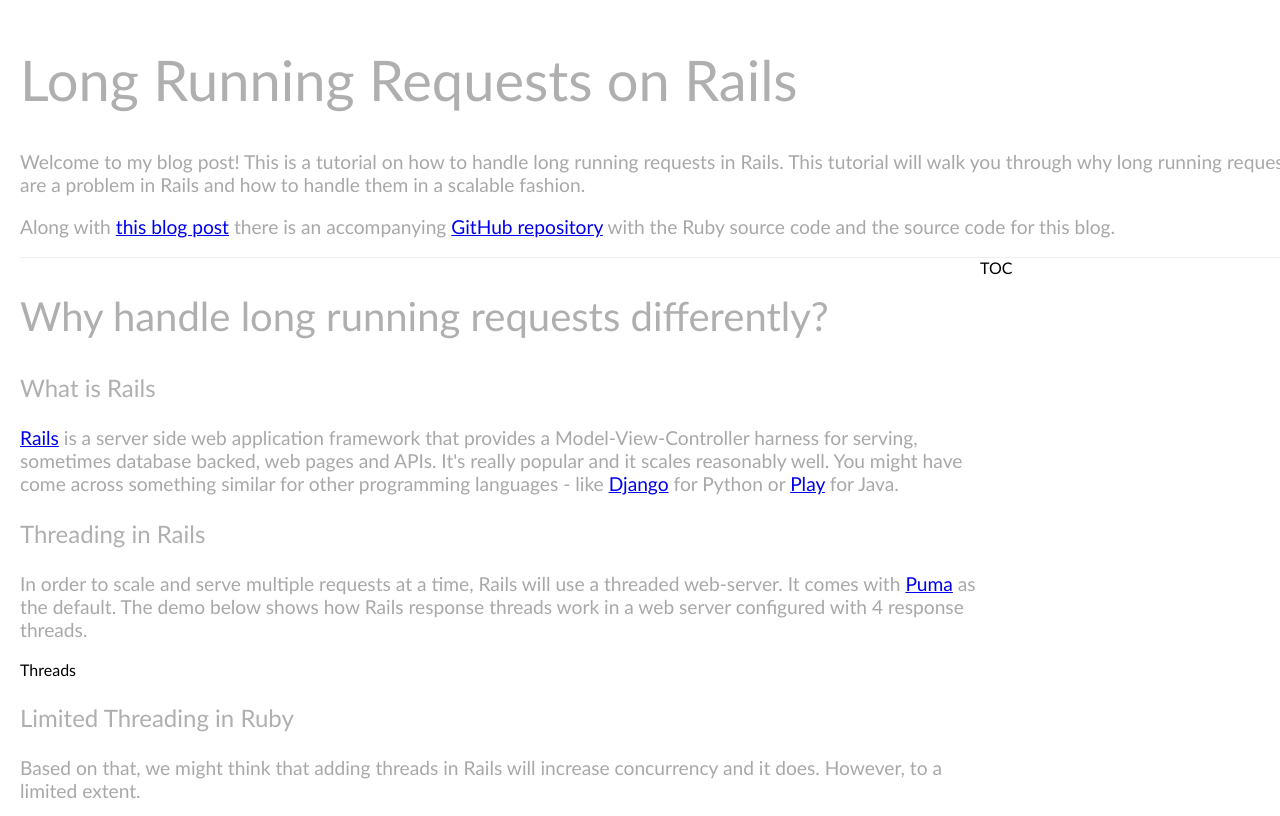
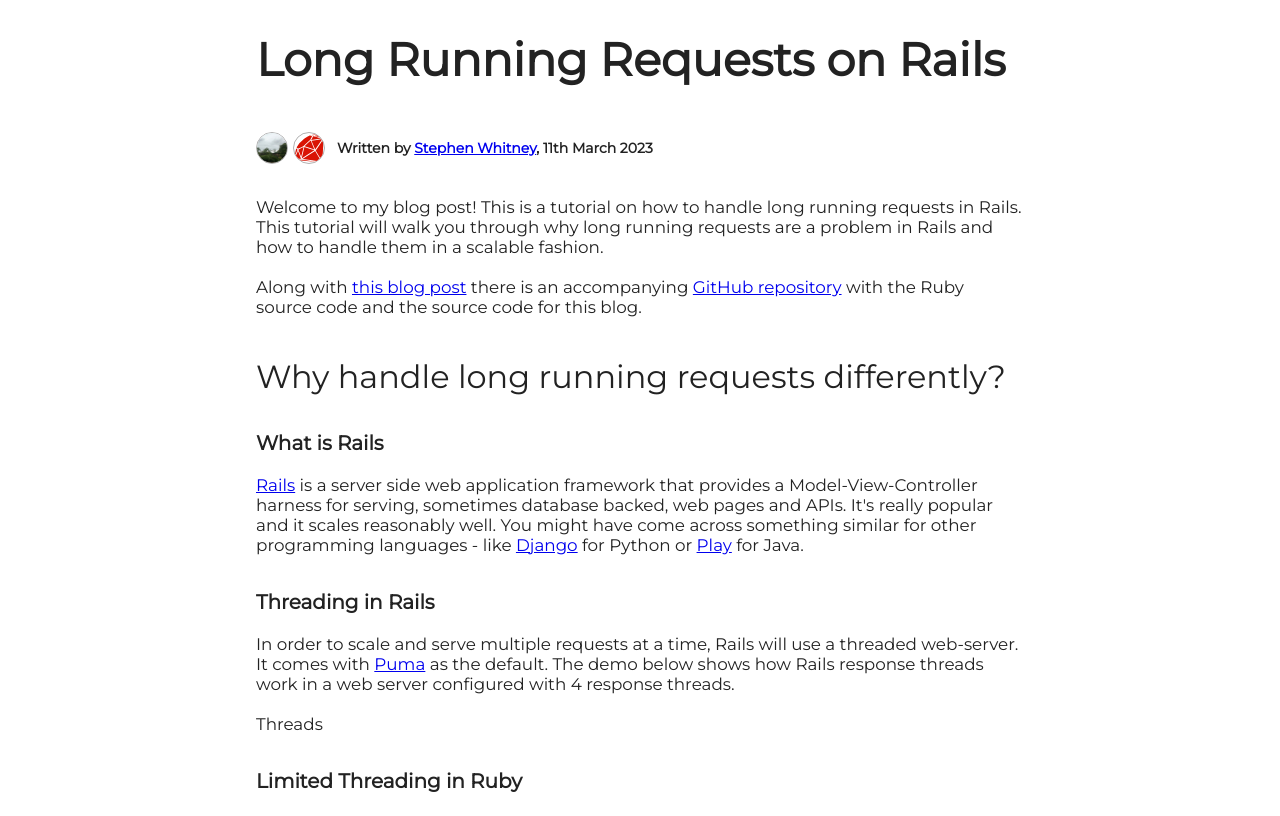
Before and after one commit to whitneysteve/rails-long-requests, a React (Create React App) app: page / in a window 1280 px wide. Built offline with nearby package versions, Linux system fonts and the light colour scheme.

Commit message:
look-and-feel

```diff
--- a/public/index.html
+++ b/public/index.html
@@ -13,7 +13,7 @@
     <link rel="icon" type="image/png" sizes="16x16" href="%PUBLIC_URL%/favicon-16x16.png">
     <link rel="mask-icon" href="%PUBLIC_URL%/safari-pinned-tab.svg" color="#5bbad5">
     <link rel="shortcut icon" href="%PUBLIC_URL%/favicon.ico">
-    <link rel="stylesheet" href="https://use.fontawesome.com/releases/v5.0.12/css/all.css" type="text/css">
+    <link rel="stylesheet" href="https://fonts.googleapis.com/css?family=Montserrat">
     <meta name="msapplication-TileColor" content="#da532c">
     <meta name="theme-color" content="#ffffff">
     <title>Running Long Running Requests in Rails</title>
--- a/src/about/About.js
+++ /dev/null
@@ -1,19 +0,0 @@
-import React, { Component } from 'react';
-
-/**
- * The About component. A small about blurb.
- */
-class About extends Component {
-  render() {
-    return (
-      <>
-        <h2>About this blog post</h2>
-        <p>
-        My name is Steve and you can find out a bit more about me on <a href="http://whitney.ie/">whitney.ie</a>.
-        </p>
-      </>
-    );
-  }
-}
-
-export default About;
--- a/src/app/App.js
+++ b/src/app/App.js
@@ -1,4 +1,3 @@
-import About from '../about/About';
 import Conclusion from '../conclusion/Conclusion';
 import React, { Component } from 'react';
 import Header from '../header/Header';
@@ -6,7 +5,6 @@
 import Intro from '../intro/Intro';
 import Scenario from '../scenario/Scenario';
 import SocketHijacking from '../sockethijacking/SocketHijacking';
-import Toc from '../toc/Toc';
 
 /**,
  * The main driver and parent container for the app.
@@ -23,17 +21,13 @@
   render() {
     return (
       <div className="App" id="App">
+        <div>
           <Header />
-        <div className="Layout">
-          <div className="Content">
           <Intro />
           <SocketHijacking />
           <Scenario />
           <Implementation />
           <Conclusion />
-            <About />
-          </div>
-          <Toc />
         </div>
       </div>
     );
--- a/src/app/App.scss
+++ b/src/app/App.scss
@@ -7,26 +7,8 @@
   height: var(--app-height);
   overflow-y: auto;
 
-  .Layout {
-    display: flex;
-    flex-direction: row;
-
-    div:first-child {
-      width: 75%;
-    }
-
-    div:last-child {
-      width: 25%;
-    }
-
-    @media #{$phone}, #{tablet} {
-      div:last-child {
-        display: none;
-      }
-
-      div:first-child {
-        width: 100%;
-      }
-    }
+  >:first-child {
+    margin-left: 20%;
+    width: 60%;
   }
 }
--- a/src/code/Code.js
+++ b/src/code/Code.js
@@ -14,9 +14,9 @@
     const { children, inline } = this.props;
 
     return inline ? (
-      <span className="Code">{children}</span>
+      <span className="InlineCode">{children}</span>
     ) : (
-      <pre>{children}</pre>
+      <div className="CodeBlock">{children}</div>
     );
   }
 }
--- a/src/code/Code.scss
+++ b/src/code/Code.scss
@@ -1,8 +1,20 @@
-// TODO use mixin
-.Code {
+@mixin code-text {
+  background-color: $very-light;
+  border-bottom: 1px solid $light;
+  border-radius: 3px;
+  color: $dark;
   font-family: 'Courier New', Courier, monospace;
 }
 
-pre {
-  font-family: 'Courier New', Courier, monospace;
+.InlineCode {
+  @include code-text();
+  padding-left: 5px;
+  padding-right: 5px;
 }
+
+.CodeBlock {
+  @include code-text();
+  font-size: 15px;
+  padding: 10px;
+  overflow: wrap;
+}
--- a/src/header/Header.js
+++ b/src/header/Header.js
@@ -1,4 +1,6 @@
 import React, { Component } from 'react';
+import me from '../img/me.jpg';
+import ruby from '../img/ruby.svg';
 
 /**
  * The title component.
@@ -8,6 +10,11 @@
     return (
       <div className="Header" id="Header">
         <h1>Long Running Requests on Rails</h1>
+        <div className="Header-Author">
+          <img alt="Me" src={ me } />
+          <img alt="Stylized Ruby logo" src={ ruby } />
+          <p>Written by <a href="http://whitney.ie">Stephen Whitney</a>, 11th March 2023</p>
+        </div>
         <p>
           Welcome to my blog post! This is a tutorial on how to handle long running requests in Rails. This tutorial
           will walk you through why long running requests are a problem in Rails and how to handle them in a scalable
--- a/src/header/Header.scss
+++ b/src/header/Header.scss
@@ -1,3 +1,20 @@
 .Header {
-  @include section();
+  .Header-Author {
+    align-items: center;
+    display: flex;
+
+    img {
+      border: 1px solid $light;
+      border-radius: 25px;
+      height: 30px;
+      margin-right: 5px;
+      width: 30px;
+    }
+
+    p {
+      font-size: 14px;
+      font-weight: 700;
+      margin-left: 7px;
+    }
+  }
 }
--- a/src/index.scss
+++ b/src/index.scss
@@ -3,7 +3,6 @@
 $small-letterbox: #{"screen and (max-height: 350px)"};
 $tablet: #{"screen and (min-width: 601px) and (max-width: 916px)"};
 
-@import "styles/Mixins.scss";
 @import "styles/Common.scss";
 
 @import "app/App.scss";
@@ -11,5 +10,5 @@
 @import "header/Header.scss";
 
 body {
-  font-family: gill-sans-nova, "Gill Sans", "Gill Sans MT", Calibri, sans-serif;
+  font-family: Montserrat, sans-serif;;
 }
--- a/src/scenario/Scenario.js
+++ b/src/scenario/Scenario.js
@@ -30,30 +30,28 @@
           The Rails server in the repository above is configured with only one thread to make the problem abundantly clear and to make it easier to reproduce with a single person on a single machine. When you start the server with <Code inline>./run_rails</Code> you should see the following output:
         </p>
         <Code>
-          =&gt; Booting Puma
-          =&gt; Rails 7.0.4.2 application starting in development
-          =&gt; Run `bin/rails server --help` for more startup options
-          Puma starting in single mode...
-          * Puma version: 5.6.5 (ruby 2.7.2-p137) ("Birdie's Version")
-          *  Min threads: 1
-          *  Max threads: 1
+          <div>=&gt; Booting Puma</div>
+          <div>=&gt; Rails 7.0.4.2 application starting in development</div>
+          <div>=&gt; Run `bin/rails server --help` for more startup options</div>
+          <div>Puma starting in single mode...</div>
+          <div>* Puma version: 5.6.5 (ruby 2.7.2-p137) ("Birdie's Version")</div>
+          <div>*  Min threads: 1</div>
+          <div>*  Max threads: 1</div>
         </Code>
         <h3>Making requests</h3>
         <p>
           With the Rails server running you can execute the cURL command to make a request to the first version of the API:
         </p>
         <Code>
-          <>
-          curl http://localhost:3000/api/v1/random
-            {'{"randomNumber":9}'}
-          </>
+          <div>$ curl http://localhost:3000/api/v1/random</div>
+          <div>{'{"randomNumber":9}'}</div>
         </Code>
         {/* VIDEO */}
         <p>
           This is really fast and returns a random number very quickly, over and over. In fact you can probably do it multiple times in many terminals and it will return a random number most of the time.
         </p>
         <Code>
-          for i in `seq 1 1000`; do; curl http://localhost:3000/api/v1/random; done
+          $ for i in `seq 1 1000`; do; curl http://localhost:3000/api/v1/random; done
         </Code>
         {/* VIDEO */}
         <h3>Reproducing the problem</h3>
@@ -61,10 +59,8 @@
           If you try and use the new version of the API that takes 30 seconds, you can see the problem almost immediately:
         </p>
         <Code>
-          <>
-          curl http://localhost:3000/api/v2/random
-            {'{"randomNumber":9}'}
-          </>
+          <div>$ curl http://localhost:3000/api/v2/random</div>
+          <div>{'{"randomNumber":9}'}</div>
         </Code>
         {/* VIDEO */}
         <p>
--- a/src/styles/Common.scss
+++ b/src/styles/Common.scss
@@ -1,47 +1,51 @@
 // Some common styles
 
-$white: #ffffff;
-$light-grey: #efefef;
-$medium-grey: #a8a8a8;
-$dark-grey: #b0afaf;
+$dark: #222;
+$mid: #717171;
+$light: #b1b0b0;
+$very-light: #e5e3e3;
 
 body {
+  color: $dark;
+  font-size: 16.8px;
   height: 100vh;
   height: var(--app-height);
-  margin-left: 20px;
-  margin-right: 20px;
+  margin: 0;
   overflow: hidden;
   width: 100vw;
+
+  -webkit-font-smoothing: antialiased;
+  -moz-osx-font-smoothing: grayscale;
+  text-rendering: optimizeLegibility;
 }
 
 a, button {
   -webkit-tap-highlight-color: transparent;
 }
 
-h1, h2, h3, h4, h5 {
-  @include dark-text();
-}
-
 h1 {
-  font-size: 3.5em;
-  font-weight: 400;
-
-  @media #{$phone} {
-    font-size: 2.5em;
-  }
+  font-size: 46px;
+  font-weight: 600;
 }
 
 h2 {
-  font-size: 2.5em;
-  font-weight: 400;
+  font-size: 32px;
+  font-weight: 500;
+  margin-top: 40px;
 }
 
 h3 {
-  font-size: 1.5em;
-  font-weight: 400;
+  font-size: 20px;
+  font-weight: 600;
+  margin-top: 35px;
+}
+
+li {
+  font-size: 15px;
+  margin-bottom: 10px;
 }
 
 p {
-  font-size: 1.2em;
-  @include medium-text();
+  margin-bottom: 20px;
+  margin-top: 20px;
 }
--- a/src/toc/Toc.js
+++ /dev/null
@@ -1,14 +0,0 @@
-import React, { Component } from 'react';
-
-/**
- * The Table of Contents component.
- */
-class Toc extends Component {
-  render() {
-    return (
-      <div>TOC</div>
-    );
-  }
-}
-
-export default Toc;
```
Also changed, not shown: src/img/me.jpg (added), src/img/ruby.svg (renamed from src/img/languages/ruby.svg). Lines whose indentation alone changed are shown as unchanged.
